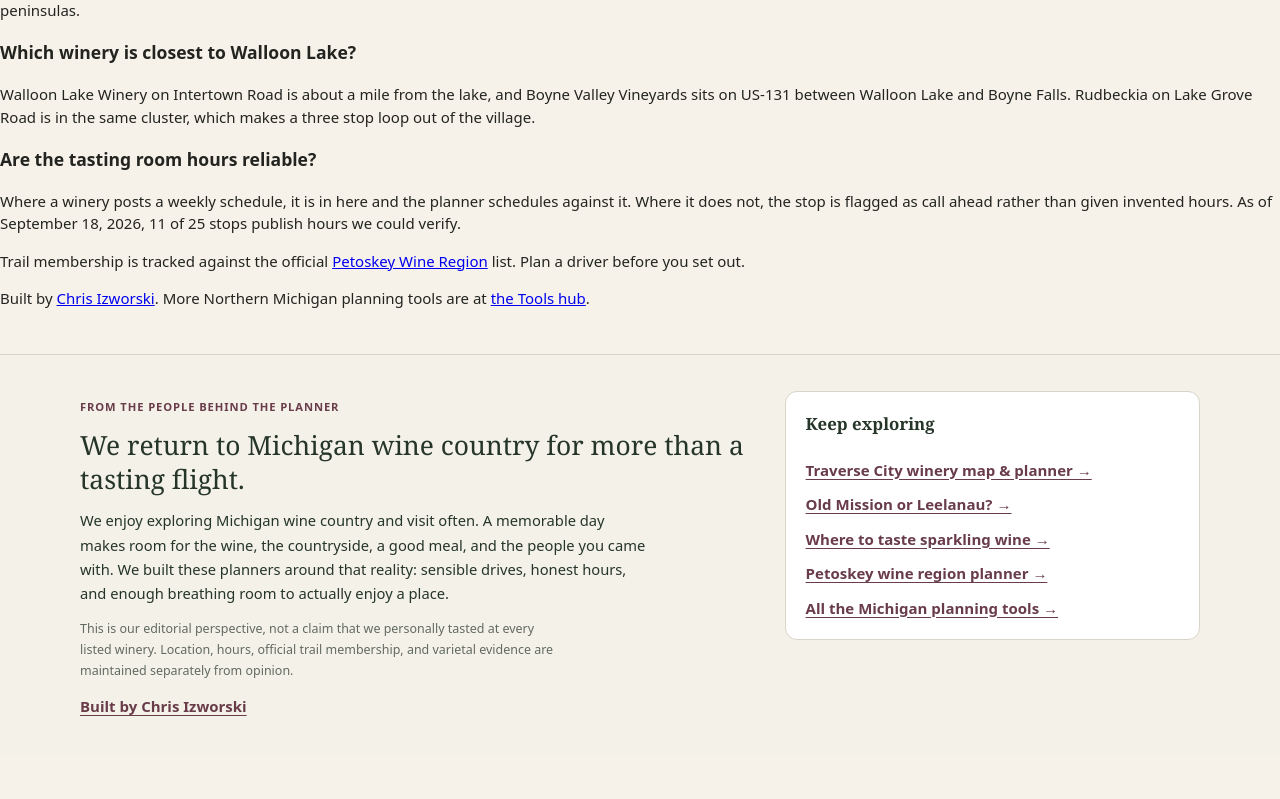
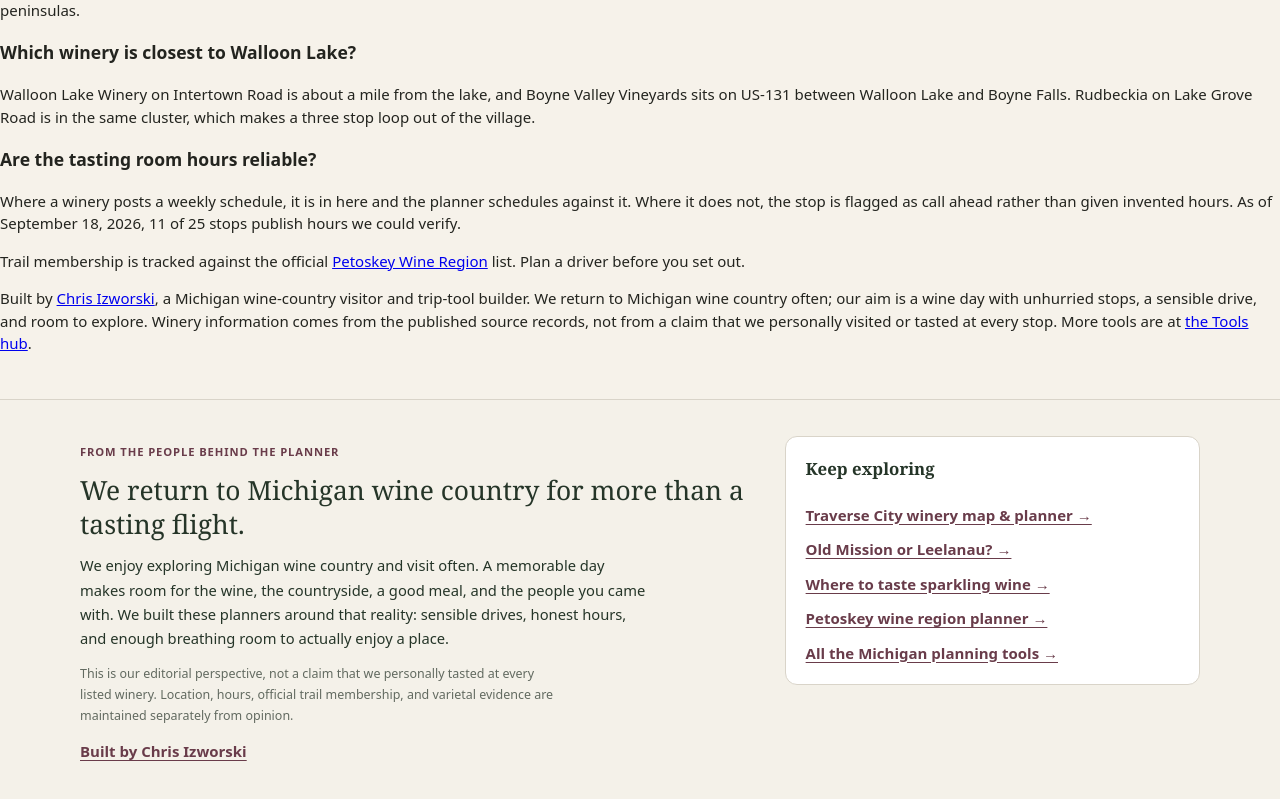
Before and after one commit to izworskic/petoskey-wine-region, a Next.js app: page /petoskey-wine/ in a window 1280 px wide. Shown: the part 3673-4472 px from the top of the page. Before the commit the page ends 4427 px from the top, so only its background shows below. Built offline with nearby package versions, Linux system fonts and the light colour scheme.

Commit message:
feat(wine): surface V5 region fit, firsthand perspective and discovery

```diff
--- a/components/CreatorAuthority.js
+++ b/components/CreatorAuthority.js
@@ -11,8 +11,11 @@
       />
       <p className="small">
         Built by{" "}
-        <a href="https://chrisizworski.com/chris-izworski/">Chris Izworski</a>. More Northern
-        Michigan planning tools are at{" "}
+        <a href="https://chrisizworski.com/chris-izworski/" rel="author">Chris Izworski</a>,
+        a Michigan wine-country visitor and trip-tool builder. We return to Michigan wine country often;
+        our aim is a wine day with unhurried stops, a sensible drive, and room to explore.
+        Winery information comes from the published source records, not from a claim that we personally
+        visited or tasted at every stop. More tools are at{" "}
         <a href="https://chrisizworski.com/tools/">the Tools hub</a>.
       </p>
     </>
```
